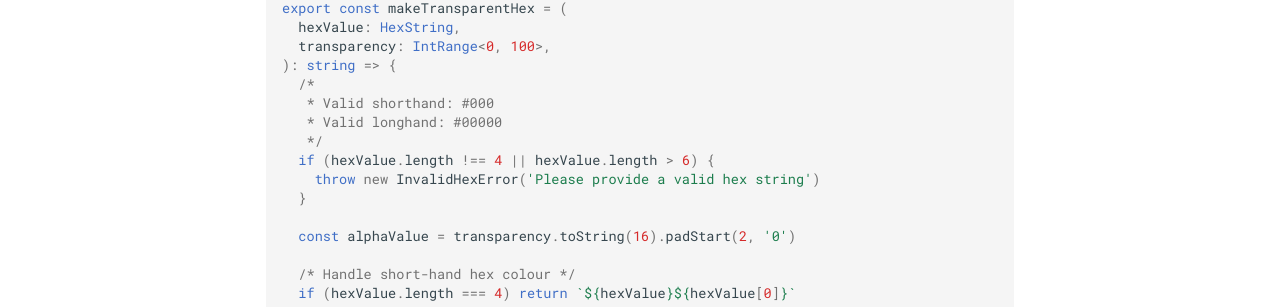
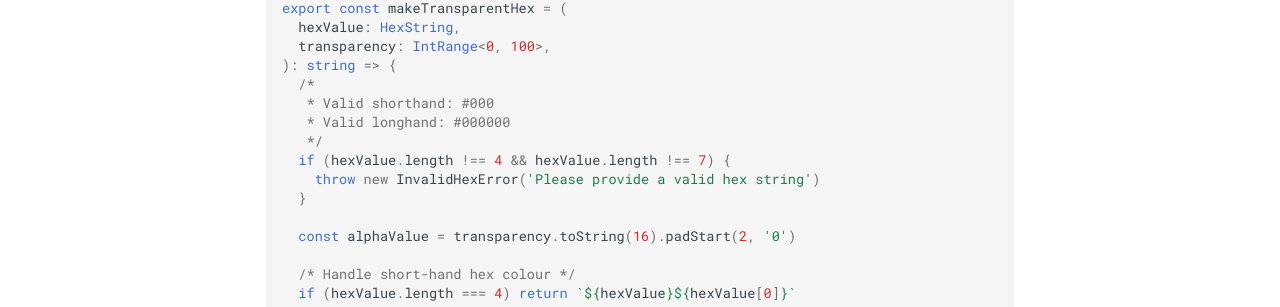
Before and after one commit to YenHub/developer-docs, an MkDocs documentation site: the page built from docs/engineering/javascript/ts/typescript-range-type.md, in a window 1280 px wide and 1346 px high. Shown: the part 887-1194 px from the top of the window. Built offline with MkDocs 1.6.1 and Material for MkDocs 9.7.7, drawn with Linux system fonts in a browser that asks for light colours; comment, search, counter and statistics services are not loaded.

Commit message:
🔨 Fix example

```diff
--- a/docs/engineering/javascript/ts/typescript-range-type.md
+++ b/docs/engineering/javascript/ts/typescript-range-type.md
@@ -42,9 +42,9 @@ export const makeTransparentHex = (
 ): string => {
   /*
    * Valid shorthand: #000
-   * Valid longhand: #00000
+   * Valid longhand: #000000
    */
-  if (hexValue.length !== 4 || hexValue.length > 6) {
+  if (hexValue.length !== 4 && hexValue.length !== 7) {
     throw new InvalidHexError('Please provide a valid hex string')
   }
 
```
